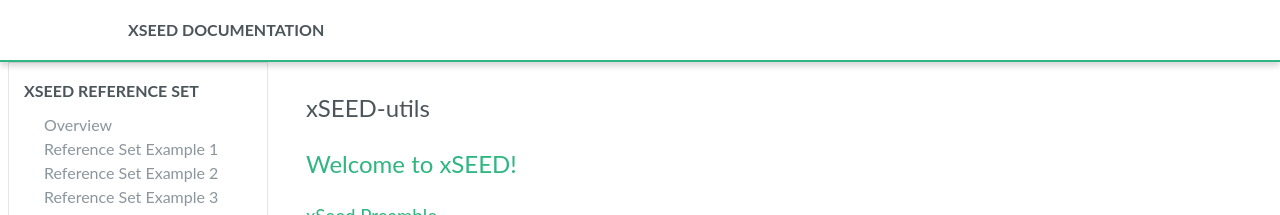
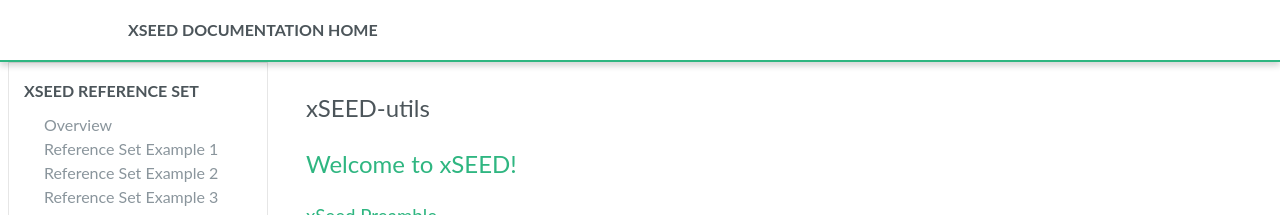
Before and after one commit to jeffreyleifer/xseed-utils, a Jekyll site: the page built from docs/index.md, in a window 1280 px wide. Shown: the top 215 px of the page. Built offline with Jekyll 4.4.1, drawn with Linux system fonts in a browser that asks for light colours; nearby versions of some CDN libraries; comment, search, counter and statistics services are not loaded.

Commit message:
Update _config.yml

```diff
--- a/docs/_config.yml
+++ b/docs/_config.yml
@@ -47,7 +47,7 @@ collections:
 # End
         #
 menu:
-    - title: "xSEED Documentation"
+    - title: "xSEED Documentation Home"
       url: "/"
 
 
```
